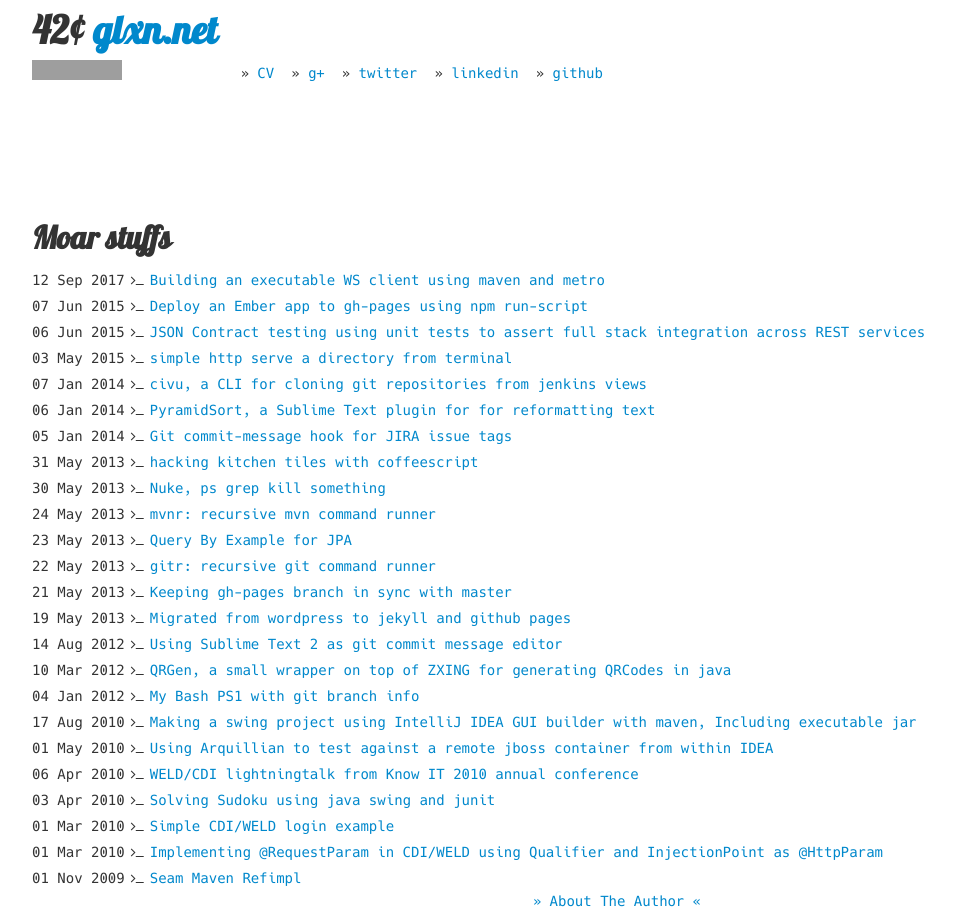
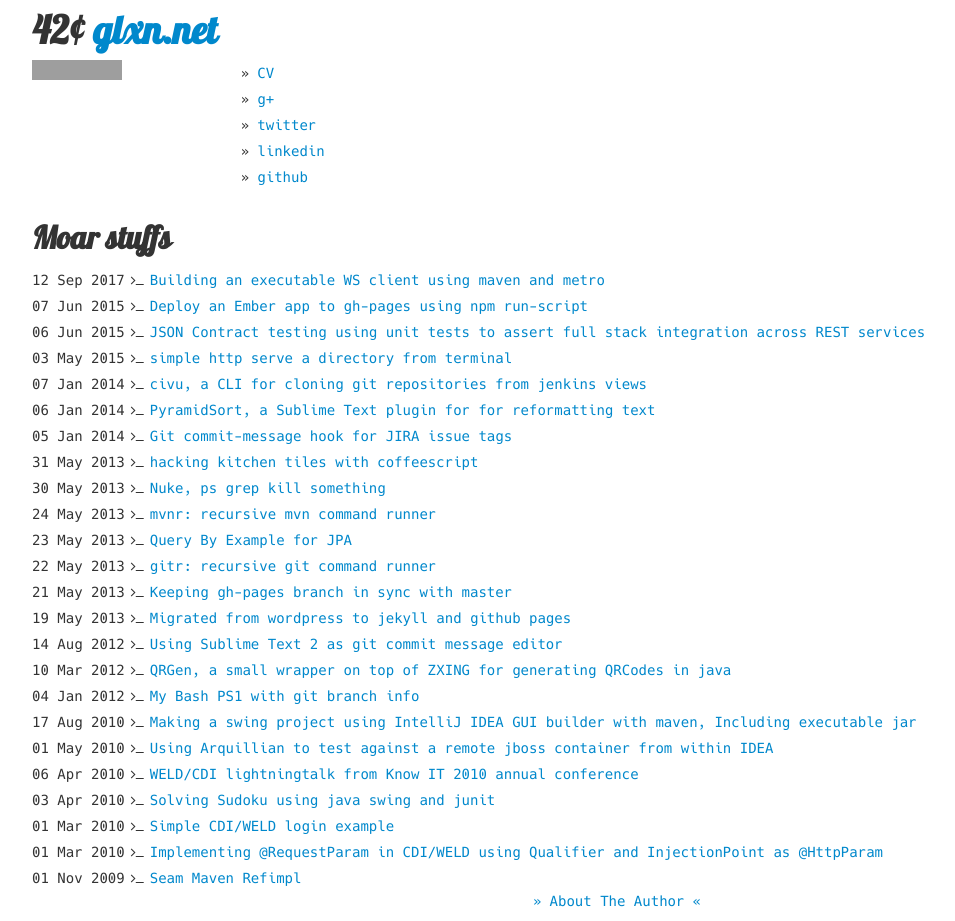
Before and after one commit to kenglxn/kenglxn.github.com, a Jekyll site: the page built from about/index.html, in a window 1280 px wide. Shown: the whole page, without its empty margins (23-978 px from the left). Built offline with Jekyll 4.4.1, drawn with Linux system fonts in a browser that asks for light colours; grey boxes are pictures that could not be loaded.

Commit message:
Update index.html

```diff
--- a/about/index.html
+++ b/about/index.html
@@ -7,8 +7,8 @@ title: Ken Gullaksen
 <iframe src="https://githubbadge.appspot.com/kenglxn?s=1" style="border: 0;height: 142px;width: 200px;overflow: hidden;" frameBorder="0"></iframe>
 </div>
 
-&nbsp;&raquo; <a style="padding: 3px 0px;display: inline-block" href="/cv">CV</a>
-&nbsp;&raquo; <a style="padding: 3px 0px;display: inline-block" href="https://plus.google.com/+KenGullaksen">g+</a>
-&nbsp;&raquo; <a style="padding: 3px 0px;display: inline-block" href="https://twitter.com/kenglxn">twitter</a>
-&nbsp;&raquo; <a style="padding: 3px 0px;display: inline-block" href="http://no.linkedin.com/in/kengullaksen">linkedin</a>
+&nbsp;&raquo; <a style="padding: 3px 0px;display: inline-block" href="/cv">CV</a><br/>
+&nbsp;&raquo; <a style="padding: 3px 0px;display: inline-block" href="https://plus.google.com/+KenGullaksen">g+</a><br/>
+&nbsp;&raquo; <a style="padding: 3px 0px;display: inline-block" href="https://twitter.com/kenglxn">twitter</a><br/>
+&nbsp;&raquo; <a style="padding: 3px 0px;display: inline-block" href="http://no.linkedin.com/in/kengullaksen">linkedin</a><br/>
 &nbsp;&raquo; <a style="padding: 3px 0px;display: inline-block" href"https://github.com/kenglxn">github</a>
```
